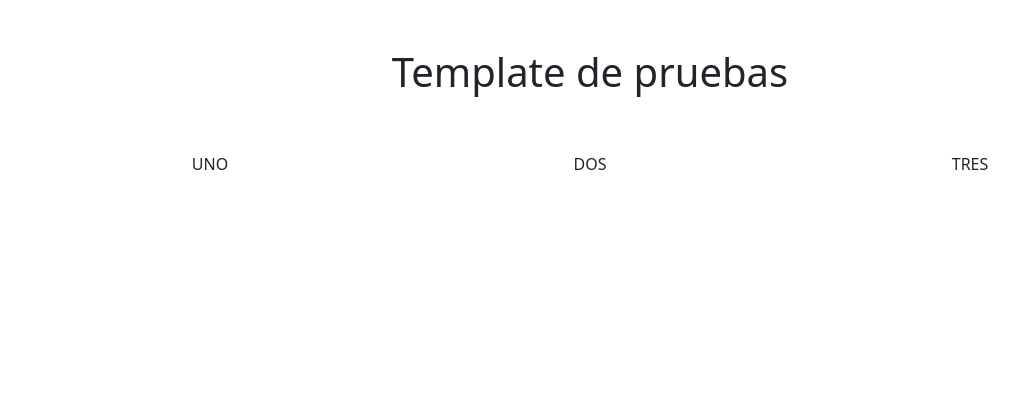
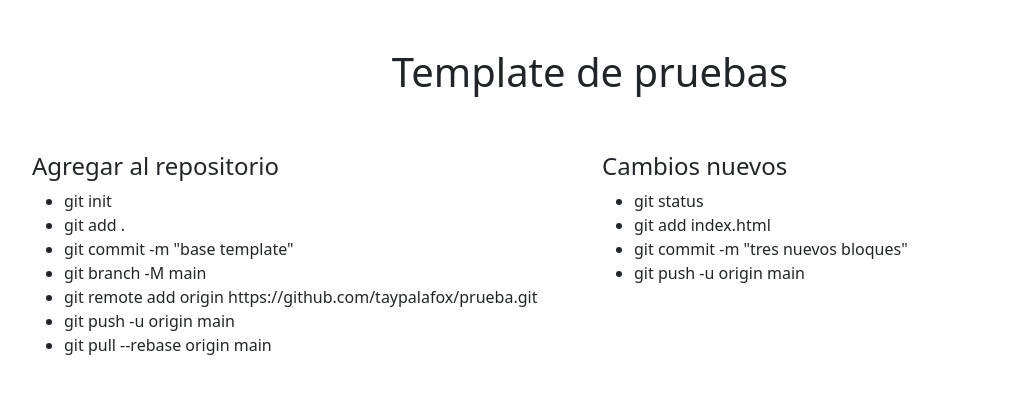
Before and after one commit to taypalafox/prueba, a plain HTML site: page index.html in a window 1280 px wide. Shown: the whole page, without its empty margins (50-1069 px from the left). Drawn offline with nearby package versions, Linux system fonts and the light colour scheme.

Commit message:
pasos para subir a repositorio

```diff
--- a/index.html
+++ b/index.html
@@ -16,9 +16,30 @@
             <div class="col-md-12 text-center mt-5">
                 <h1>Template de pruebas</h1>
             </div>
-            <div class="col-md-4 text-center mt-5">UNO</div>
-            <div class="col-md-4 text-center mt-5">DOS</div>
-            <div class="col-md-4 text-center mt-5">TRES</div>
+            <div class="col-md-6 mt-5">
+                <h4>Agregar al repositorio</h4>
+                <ul>
+                    <li> git init</li>
+                    <li> git add .</li>
+                    <li> git commit -m "base template"</li>
+                    <li> git branch -M main</li>
+                    <li> git remote add origin https://github.com/taypalafox/prueba.git</li>
+                    <li> git push -u origin main</li>
+                    <li> git pull --rebase origin main</li>
+                </ul>
+
+            </div>
+
+            <div class="col-md-6 mt-5">
+                <h4>Cambios nuevos</h4>
+                <ul>
+                    <li> git status</li>
+                    <li> git add index.html</li>
+                    <li> git commit -m "tres nuevos bloques"</li>
+                    <li> git push -u origin main</li>
+                </ul>
+
+            </div>
         </div>
     </div>
 </body>
```
